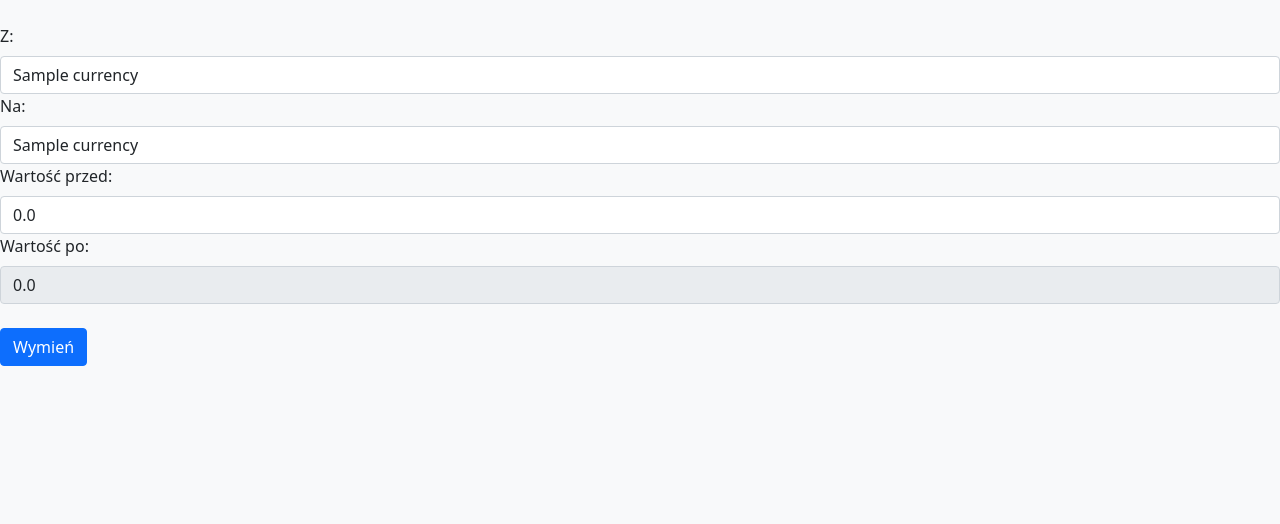
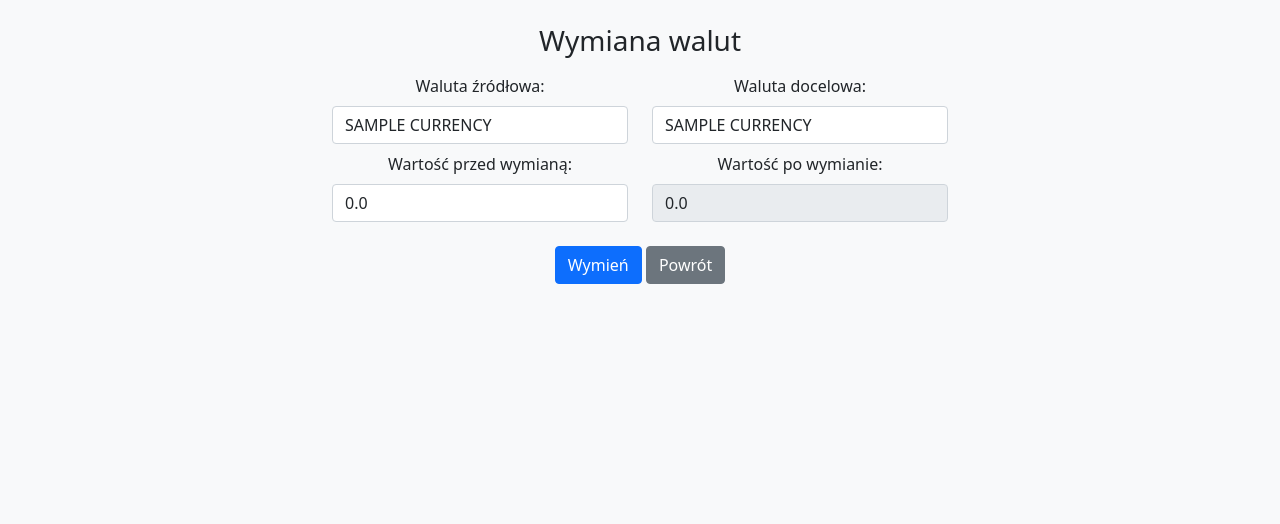
Before and after one commit to WSokoll/TeleWallet, a Flask app: page /exchange/1 in a window 1280 px wide. Shown: the part 62-586 px from the top of the page. Run offline with Flask 2, Linux system fonts and the light colour scheme; a user stored in the database is signed in; tables that the repository leaves empty hold one stand-in row (values such as "Sample post").

Commit message:
exchange front base, capitalizing at start works, dynamic value works partly

```diff
--- a/templates/currency_exchange.html
+++ b/templates/currency_exchange.html
@@ -1,26 +1,39 @@
 {% extends "base.html" %}
 
 {% block content %}
-
-  <form method="POST" action="{{  url_for("bp_exchange.get_post", account_id=sub_accounts[0].account_id) }}">
+    <div class="container col-6 mx-auto rounded">
+        <h3 class="text-center mb-3">Wymiana walut</h3>
+        <form method="POST" action="{{ url_for("bp_exchange.get_post", account_id=sub_accounts[0].account_id) }}">
             {{ form.csrf_token }}
-
-    {{ form.currency_from.label(class_="form-label")  }}:
+            <div class="row">
+                <div class="col text-center">
+                    {{ form.currency_from.label(class_="form-label") }}
                     {{ form.currency_from (class_="form-control") }}
-
-    {{ form.currency_to.label(class_="form-label")  }}:
+                </div>
+                <div class="col text-center">
+                    {{ form.currency_to.label(class_="form-label") }}:
                     {{ form.currency_to (class_="form-control") }}
-
-    {{ form.value_from.label(class_="form-label")  }}:
-    {{ form.value_from (class_="form-control") }}
-
-    {{ form.value_to.label(class_="form-label")  }}:
-    {{ form.value_to (class_="form-control") }}
-
-    <button type="submit" class="btn btn-primary mt-4">
+                </div>
+            </div>
+            <div class="row mt-2">
+                <div class="col text-center">
+                    {{ form.value_from.label(class_="form-label") }}:
+                    {{ form.value_from (class_="form-control", id_="kwota") }}
+                </div>
+                <div class="col text-center">
+                    {{ form.value_to.label(class_="form-label") }}:
+                    {{ form.value_to (class_="form-control", id_="kwota-po") }}
+                </div>
+            </div>
+            <div class="text-center mt-4 mx-auto">
+                <button type="submit" class="btn btn-primary">
                     Wymień
                 </button>
+                <a class="btn btn-secondary"
+                   href="{{ url_for("bp_account.get", account_id=account_id, currency_name='pln') }}">Powrót</a>
+            </div>
         </form>
+    </div>
 {% endblock %}
 
 {% block scripts %}
@@ -30,14 +43,14 @@
             let currency_to_select = document.getElementById('currency_to');
             let account_id = {{ sub_accounts[0].account_id }};
 
-      currency_from_select.onchange = function() {
+            currency_from_select.onchange = function () {
                 let currency = currency_from_select.value;
 
-        fetch('/exchange/' + account_id + '/' + currency + '/other').then(function(response) {
-          response.json().then(function(data){
+                fetch('/exchange/' + account_id + '/' + currency + '/other').then(function (response) {
+                    response.json().then(function (data) {
                         let optionHTML = '';
 
-            for(let cu of data.other){
+                        for (let cu of data.other) {
                             optionHTML += '<option value="' + cu + '">' + cu + '</option>';
                         }
 
@@ -45,6 +58,15 @@
                     })
                 });
             }
+            $("#kwota").keyup(function () {
+                let kwota = parseFloat($("#kwota").val());
+                let wynik = kwota * 5;
+                $("#kwota-po").val(wynik);
+            });
+            $(".form-control option").each(function () {
+                capitalize = $(this).text();
+                $(this).text(capitalize.toUpperCase());
+            });
         });
     </script>
 
--- a/views/exchange.py
+++ b/views/exchange.py
@@ -22,16 +22,22 @@ def get_post(account_id=0):
 
     sub_accounts = SubAccount.query.filter_by(account_id=account_id).all()
     currencies = []
+    exchange_rates = []
     for sa in sub_accounts:
         currencies.append(Currency.query.filter_by(id=sa.currency_id).first())
 
+    # TODO: coś z tym niżej? przekazanie do frontu tego i wyświetlanie np. kursu, zależnie od pola selected po lewej
+    # TODO: pole zmienia się już dynamicznie, ale potrzeba kursu aktualnej waluty wybranej z pola po lewej
     currency_names = [c.name for c in currencies]
+    for c in currencies:
+        exchange_rates.append((c.name, c.exchange_rate))
+    print(exchange_rates)
 
     class ExchangeForm(FlaskForm):
-        currency_from = SelectField('Z', validators=[InputRequired()], choices=currency_names)
-        currency_to = SelectField('Na', validators=[InputRequired()], choices=currency_names)
-        value_from = StringField('Wartość przed', validators=[InputRequired(), Regexp(r'^[0-9.]*$')])
-        value_to = StringField('Wartość po', render_kw={'readonly': True}, validators=[Regexp(r'^[0-9.]*$')])
+        currency_from = SelectField('Waluta źródłowa:', validators=[InputRequired()], choices=currency_names)
+        currency_to = SelectField('Waluta docelowa', validators=[InputRequired()], choices=currency_names)
+        value_from = StringField('Wartość przed wymianą', validators=[InputRequired(), Regexp(r'^[0-9.]*$')])
+        value_to = StringField('Wartość po wymianie', render_kw={'readonly': True}, validators=[Regexp(r'^[0-9.]*$')])
 
     form = ExchangeForm()
     form.value_from.data = '0.0'
@@ -60,14 +66,15 @@ def get_post(account_id=0):
             db.session.add(exchange)
 
         flash('Wymiana zakończona sukcesem.')
-        return redirect(url_for('bp_account.get', account_id=account_id, currency_name='pl'))
+        return redirect(url_for('bp_account.get', account_id=account_id, currency_name='pln'))
 
     elif form.is_submitted():
         for field_name, errors in form.errors.items():
             for err in errors:
                 flash(f"{form._fields[field_name].label.text}: {err}", 'error')
 
-    return render_template('currency_exchange.html', form=form, sub_accounts=sub_accounts, currencies=currencies)
+    return render_template('currency_exchange.html', form=form, sub_accounts=sub_accounts, currencies=currencies,
+                           account_id=account_id)
 
 
 @bp.route('/exchange/<account_id>/<currency_name>/other')
--- a/views/transaction.py
+++ b/views/transaction.py
@@ -25,9 +25,9 @@ def get_post_internal(account_id=0, currency_name='pl'):
         abort(404)
 
     class InternalTransactionForm(FlaskForm):
-        username_from = StringField('Od', validators=[InputRequired(), Length(max=255)], render_kw={'readonly': True})
-        username_to = StringField('Do', validators=[InputRequired(), Length(max=255), UserExistsValidator()])
-        title = StringField('Tytuł', validators=[Length(max=255)])
+        username_from = StringField('Nadawca', validators=[InputRequired(), Length(max=255)], render_kw={'readonly': True})
+        username_to = StringField('Odbiorca', validators=[InputRequired(), Length(max=255), UserExistsValidator()], render_kw={'placeholder': 'Imię Nazwisko'})
+        title = StringField('Tytuł przelewu', validators=[Length(max=255)])
         value = StringField('Kwota przelewu', validators=[InputRequired(), ValueVSOwnedValidator()])
         owned_value = HiddenField()
 
```
Also changed, not shown: templates/internal_transaction.html (+14 -17 lines). Lines whose indentation alone changed are shown as unchanged.
